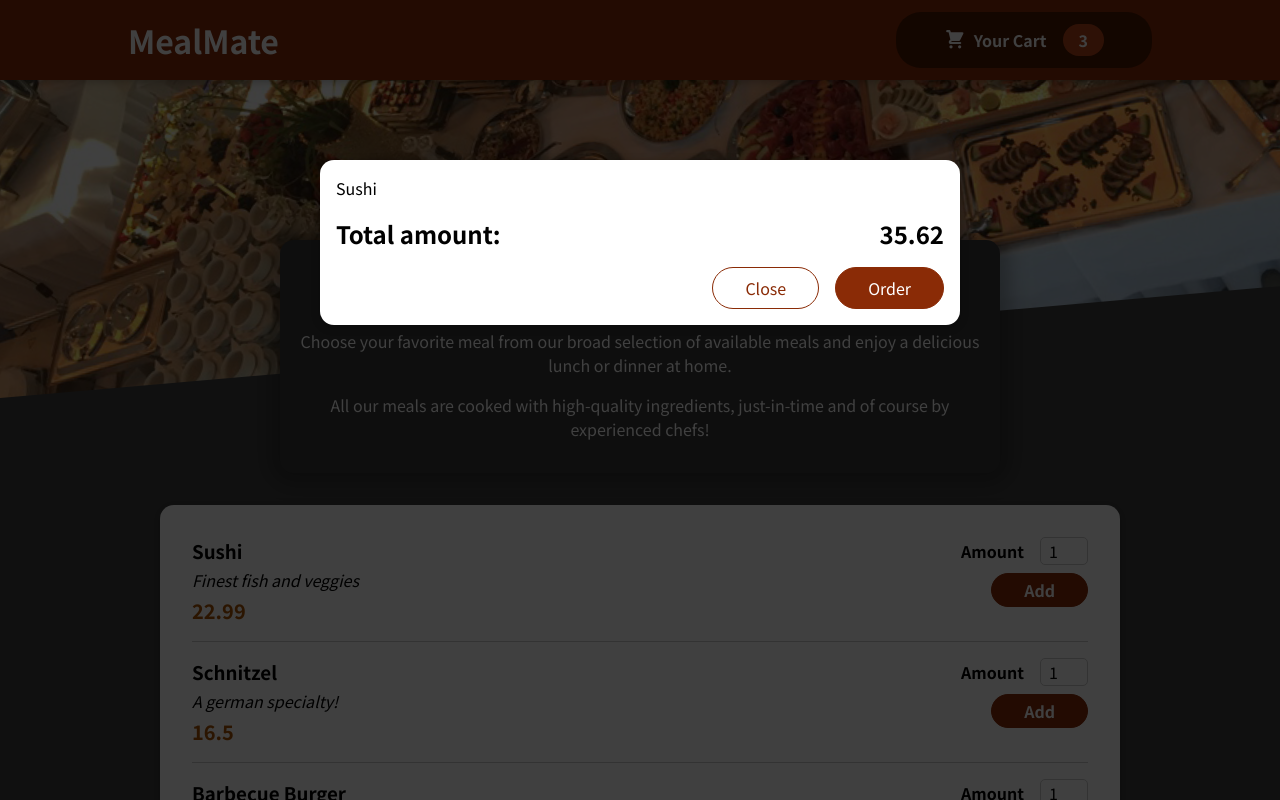
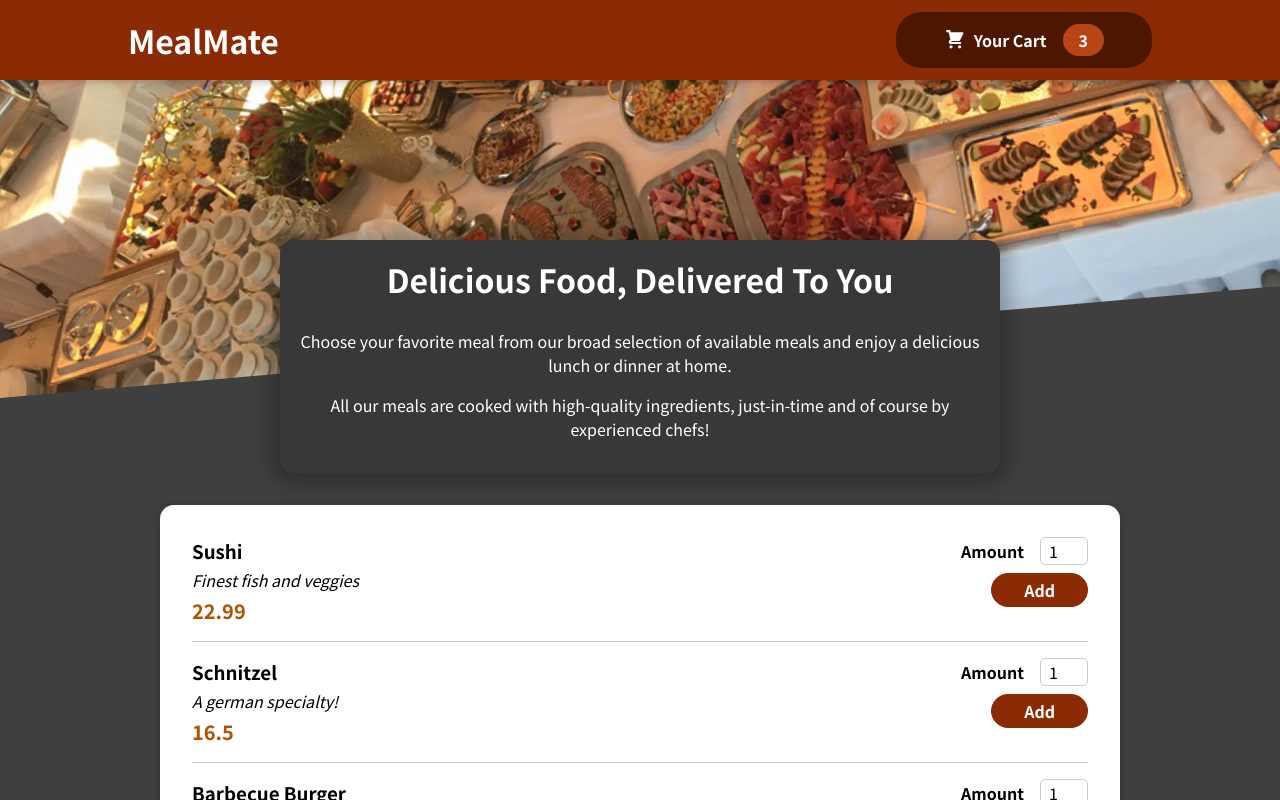
Before and after one commit to Matfav77/FoodOrderApp, a React (Create React App) app: page / in a window 1280 px wide. Shown: the top 800 px of the page. Built offline with nearby package versions, Linux system fonts and the light colour scheme.

Commit message:
Added a state handler on the cart modal to toggle it

```diff
--- a/src/App.js
+++ b/src/App.js
@@ -1,13 +1,22 @@
+import { useState } from "react";
+
 import Header from "./components/Layout/Header";
 import Meals from "./components/Meals/Meals";
 import Cart from "./components/Cart/Cart";
 
 
 function App() {
+
+  const [cartShown, setCartShown] = useState(false);
+
+  const cartToggler = () => {
+    setCartShown(prevState => !prevState)
+  }
+
   return (
     <>
-      <Cart />
-      <Header />
+      {cartShown && <Cart onCartToggler={cartToggler} />}
+      <Header onCartToggler={cartToggler} />
       <main>
         <Meals />
       </main>
--- a/src/components/Cart/Cart.js
+++ b/src/components/Cart/Cart.js
@@ -5,14 +5,14 @@ import styles from './Cart.module.css';
 const Cart = props => {
     const cartItems = <ul className={styles['cart-items']}>{[{ id: 'c1', name: "Sushi", amount: 2, price: 12.99 }].map(item => <li>{item.name}</li>)}</ul>;
 
-    return <Modal>
+    return <Modal onClick={props.onCartToggler}>
         {cartItems}
         <div className={styles.total}>
             <span>Total amount:</span>
             <span>35.62</span>
         </div>
         <div className={styles.actions}>
-            <button className={styles['button--alt']}>Close</button>
+            <button className={styles['button--alt']} onClick={props.onCartToggler}>Close</button>
             <button className={styles.button}>Order</button>
         </div>
     </Modal>
--- a/src/components/Layout/Header.js
+++ b/src/components/Layout/Header.js
@@ -7,7 +7,7 @@ const Header = props => {
     return <>
         <header className={styles.header}>
             <h1>MealMate</h1>
-            <HeaderCartButton />
+            <HeaderCartButton onClick={props.onCartToggler} />
         </header>
         <div className={styles['main-image']}>
             <img src={banner} alt='Table full of food.' />
--- a/src/components/Layout/HeaderCartButton.js
+++ b/src/components/Layout/HeaderCartButton.js
@@ -3,7 +3,7 @@ import styles from './HeaderCartButton.module.css'
 
 const HeaderCartButton = props => {
 
-    return <button className={styles.button}>
+    return <button className={styles.button} onClick={props.onClick}>
         <span className={styles.icon}>
             <CartIcon />
         </span>
--- a/src/components/UI/Modal.js
+++ b/src/components/UI/Modal.js
@@ -3,7 +3,7 @@ import styles from './Modal.module.css'
 
 const Backdrop = props => {
 
-    return <div className={styles.backdrop}></div>
+    return <div className={styles.backdrop} onClick={props.onClick}></div>
 }
 
 const ModalOverlay = props => {
@@ -18,7 +18,7 @@ const portalElement = document.getElementById('overlays')
 const Modal = props => {
 
     return <>
-        {ReactDom.createPortal(<Backdrop />, portalElement)}
+        {ReactDom.createPortal(<Backdrop onClick={props.onClick} />, portalElement)}
         {ReactDom.createPortal(<ModalOverlay>{props.children}</ModalOverlay>, portalElement)}
     </>
 }
```
